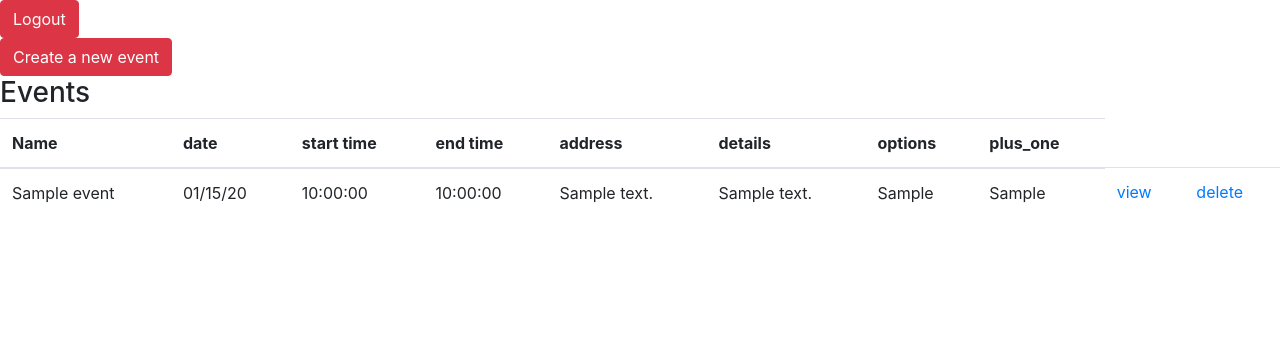
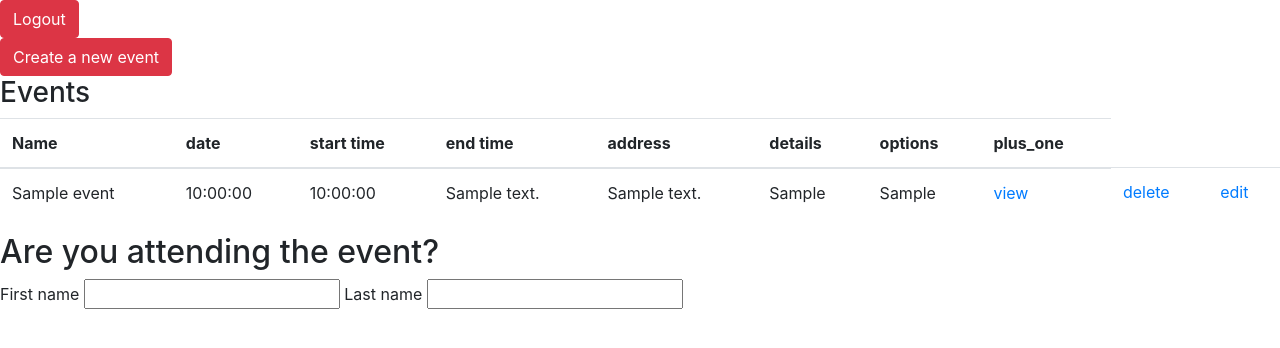
Before and after one commit to hjohns14/Dojo-Group-Project, a Flask app: page /events/view/1 in a window 1280 px wide. Shown: the top 348 px of the page. Run offline with Flask 2, Linux system fonts and the light colour scheme; the visitor is signed in with stand-in values (Sample User, id 1); tables that the repository leaves empty hold one stand-in row (values such as "Sample post").

Commit message:
update event is now working, we have view, edit, delete, and create

```diff
--- a/flask_app/controllers/event.py
+++ b/flask_app/controllers/event.py
@@ -32,7 +32,7 @@
     return redirect("/dashboard")
 
 # edit/update
-@app.route("/events/update/<int:id>", methods=["POST"])
+@app.route("/events/update/<int:id>", methods=["post"])
 def edit_event(id):
     if "user_id" not in session:
         return redirect("/")
@@ -43,8 +43,11 @@
         'time_start': request.form['time_start'],
         'time_end': request.form['time_end'],
         'address': request.form['address'],
+        "details": request.form["details"],
         'options': request.form['options'],
         'plus_one': request.form['plus_one'],
+        "user_id": session["user_id"]
+
     }
 
     # validate event not currently working
@@ -64,6 +67,13 @@
     }
     event.Event.delete(data)
     return redirect("/dashboard")
+
+@app.route("/events/view/<int:id>/attend", methods=["POST"])
+def attend_event():
+    if "user_id" in session:
+        pass
+    if "user_id" not in session:
+        pass
 
 
 # send email invite
@@ -116,6 +126,7 @@
     }
     user_info = user.User.get_user_by_id(user_data)
     one_event=event.Event.get_event_by_id(event_data)
+    print(one_event)
     return render_template("show_one_event_user.html", one_event=one_event, user_info=user_info)
 
 @app.route("/non_user/events/view/<int:id>")
--- a/flask_app/models/event.py
+++ b/flask_app/models/event.py
@@ -59,11 +59,10 @@
     @classmethod
     def update(cls, data):
         # Untested in DB
-        query = """UPDATE events SET name=%(name)s, date=%(date)s, time_start=%(time_start)s,
-                    time_end=%(time_end)s, address=%(address)s, details=%(details)s, options=%(options)s,
-                    plus_one=%(plus_one)s, user_id=%(user_id)s WHERE id=%(id)s"""
+        query = "UPDATE events SET name=%(name)s, date=%(date)s, time_start=%(time_start)s, time_end=%(time_end)s, address=%(address)s, details=%(details)s, options=%(options)s, plus_one=%(plus_one)s, user_id=%(user_id)s WHERE id=%(id)s"
 
         result = connectToMySQL(cls.db_name).query_db(query, data)
+        return result
 
 
     @classmethod
--- a/flask_app/templates/show_one_event_non_user.html
+++ b/flask_app/templates/show_one_event_non_user.html
@@ -10,7 +10,7 @@
 </head>
 <body>
     <form action="/">
-        <button class="btn btn-danger" type="submit">Sign up</button>
+        <button class="btn btn-danger" type="submit">Create your own events!</button>
     </form>
     <!-- below is just a test to make sure data is showing from my controller, do as you please with the events! -->
     <div>
@@ -37,12 +37,10 @@
                         <!-- This ishow you format the time -->
                         <td>{{data.time_start}}</td>
                         <td>{{data.time_end}}</td>
-
                         <td>{{data.address}}</td>
                         <td>{{data.details}}</td>
                         <td>{{data.options}}</td>
                         <td>{{data.plus_one}}</td>
-
                     </tr>
                 {% endfor %}
             </tbody>
--- a/flask_app/templates/show_one_event_user.html
+++ b/flask_app/templates/show_one_event_user.html
@@ -32,10 +32,9 @@
                 </tr>
             </thead>
             <tbody>
-                {% for data in one_event %}
+    {% for data in one_event %}
                     <tr>
                         <td>{{data.name}}</td>
-                        <td>{{data.date.strftime("%m/%d/%y")}}</td>
 
                         <!-- This ishow you format the time -->
                         <td>{{data.time_start}}</td>
@@ -47,11 +46,19 @@
                         <td>{{data.plus_one}}</td>
                         <td><a href="/events/view/{{data.id}}">view</a></td>
                         <td><a href="/events/delete/{{data.id}}">delete</a></td>
-
+                        <td><a href="/events/edit/{{data.id}}">edit</a></td>
                     </tr>
-                {% endfor %}
             </tbody>
         </table>
     </div>
+    <form action="/events/view/{{data.id}}/attend" method="post">
+        <h2>Are you attending the event?</h2>
+        <label for="first_name">First name</label>
+        <input type="text" name="first_name">
+        <label for="last_name">Last name</label>
+        <input type="text" name="last_name">
+    </form>
+    {% endfor %}
+
 </body>
 </html>
```
Also changed, not shown: flask_app/templates/edit_one_event.html (+30 -0 lines).
